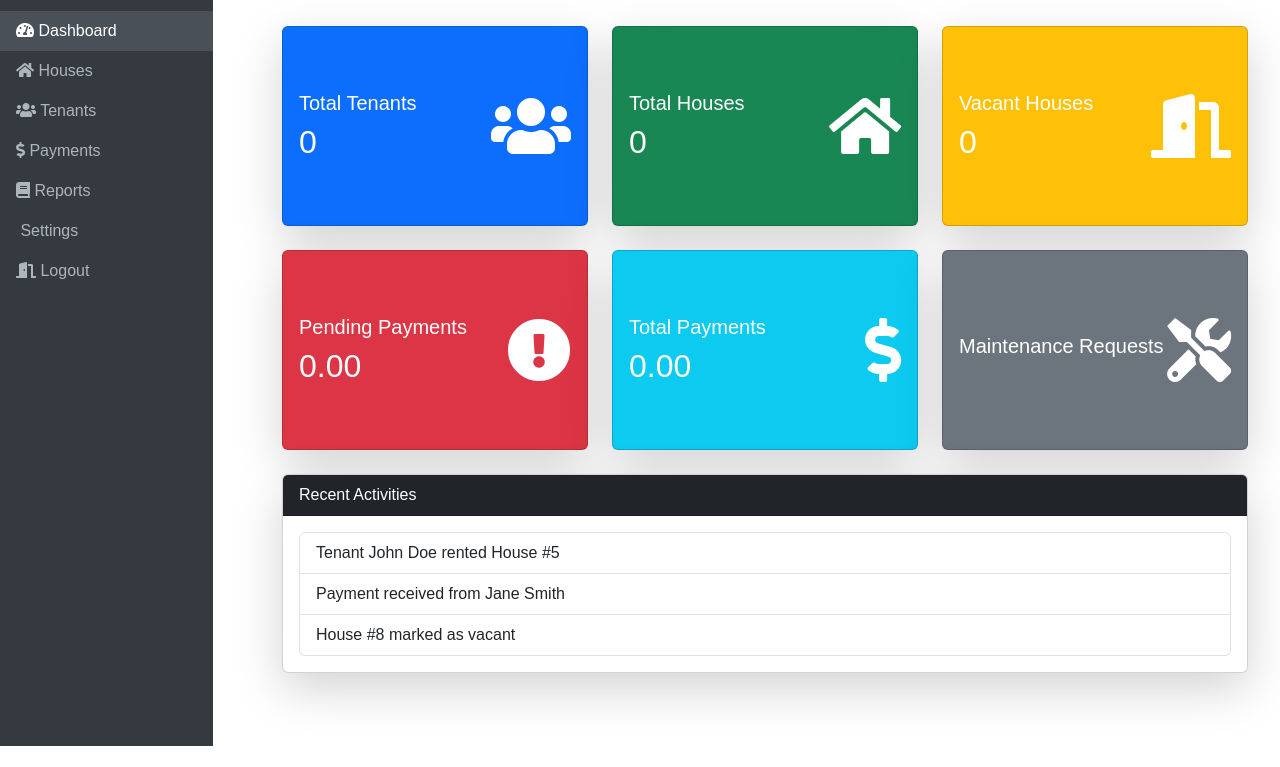
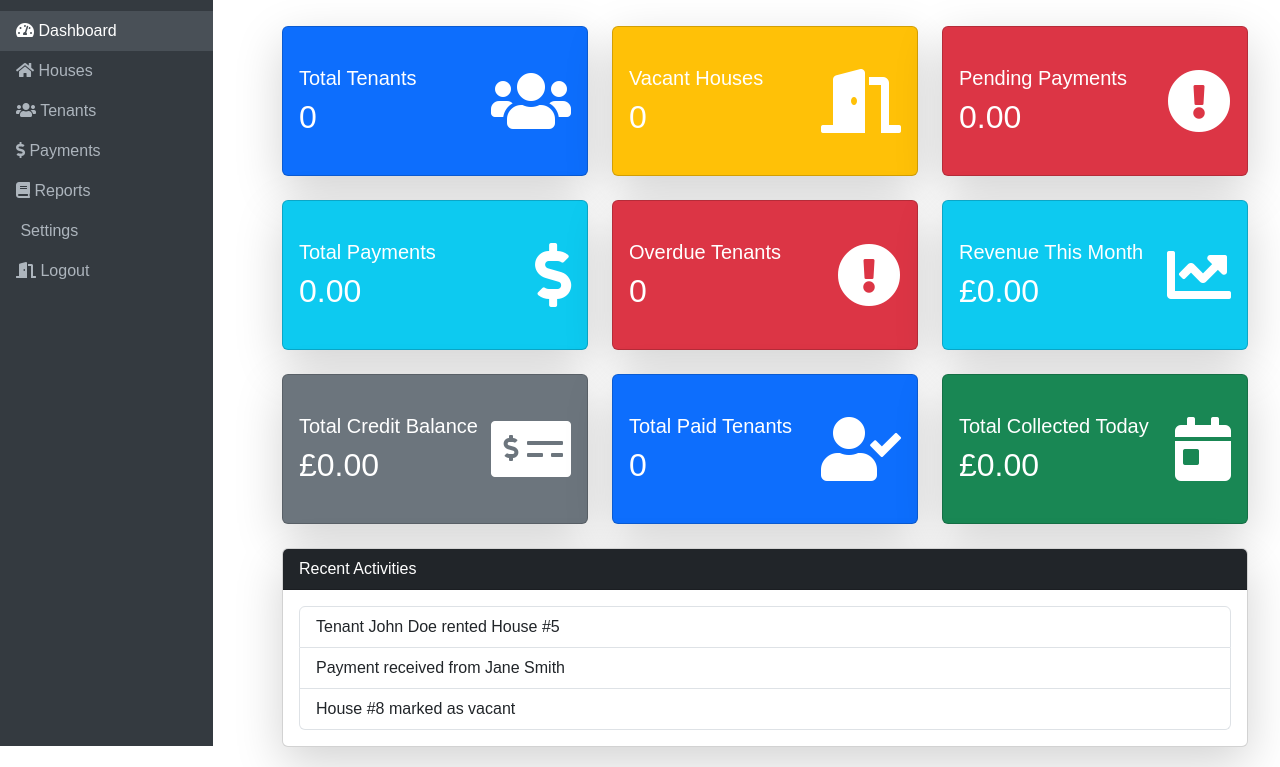
Before and after one commit to Danielkioko18/rental-system-in-django, a Django app: page /rentals/ in a window 1280 px wide. Shown: the part 54-821 px from the top of the page. Before the commit the page ends 800 px from the top, so only its background shows below. Run offline with Django 5.2, Linux system fonts and the light colour scheme; the visitor is signed in with stand-in values (Sample User, id 1); data that the repository does not hold is empty; some libraries are stand-ins or nearby versions.

Commit message:
dashboard

```diff
--- a/rentals/templates/dashboard.html
+++ b/rentals/templates/dashboard.html
@@ -3,9 +3,9 @@
 {% block content %}
 <div class="container-fluid">
     <div class="row">
-        <!-- Statistics Cards -->
+        <!-- Original Statistics Cards -->
         <div class="col-md-4 mb-4">
-            <div class="card text-white bg-primary shadow-lg" style="height: 200px;">
+            <div class="card text-white bg-primary shadow-lg" style="height: 150px;">
                 <div class="card-body d-flex align-items-center justify-content-between">
                     <div>
                         <h5 class="card-title">Total Tenants</h5>
@@ -17,19 +17,7 @@
         </div>
 
         <div class="col-md-4 mb-4">
-            <div class="card text-white bg-success shadow-lg" style="height: 200px;">
-                <div class="card-body d-flex align-items-center justify-content-between">
-                    <div>
-                        <h5 class="card-title">Total Houses</h5>
-                        <h2 class="card-text">{{ total_houses }}</h2>
-                    </div>
-                    <i class="fas fa-home fa-4x"></i>
-                </div>
-            </div>
-        </div>
-
-        <div class="col-md-4 mb-4">
-            <div class="card text-white bg-warning shadow-lg" style="height: 200px;">
+            <div class="card text-white bg-warning shadow-lg" style="height: 150px;">
                 <div class="card-body d-flex align-items-center justify-content-between">
                     <div>
                         <h5 class="card-title">Vacant Houses</h5>
@@ -41,7 +29,7 @@
         </div>
 
         <div class="col-md-4 mb-4">
-            <div class="card text-white bg-danger shadow-lg" style="height: 200px;">
+            <div class="card text-white bg-danger shadow-lg" style="height: 150px;">
                 <div class="card-body d-flex align-items-center justify-content-between">
                     <div>
                         <h5 class="card-title">Pending Payments</h5>
@@ -53,7 +41,7 @@
         </div>
 
         <div class="col-md-4 mb-4">
-            <div class="card text-white bg-info shadow-lg" style="height: 200px;">
+            <div class="card text-white bg-info shadow-lg" style="height: 150px;">
                 <div class="card-body d-flex align-items-center justify-content-between">
                     <div>
                         <h5 class="card-title">Total Payments</h5>
@@ -64,14 +52,63 @@
             </div>
         </div>
 
+        <!-- New Cards -->
         <div class="col-md-4 mb-4">
-            <div class="card text-white bg-secondary shadow-lg" style="height: 200px;">
+            <div class="card text-white bg-danger shadow-lg" style="height: 150px;">
                 <div class="card-body d-flex align-items-center justify-content-between">
                     <div>
-                        <h5 class="card-title">Maintenance Requests</h5>
-                        <h2 class="card-text">{{ maintenance_requests }}</h2>
+                        <h5 class="card-title">Overdue Tenants</h5>
+                        <h2 class="card-text">{{ overdue_tenants }}</h2>
                     </div>
-                    <i class="fas fa-tools fa-4x"></i>
+                    <i class="fas fa-exclamation-circle fa-4x"></i>
+                </div>
+            </div>
+        </div>
+
+        <div class="col-md-4 mb-4">
+            <div class="card text-white bg-info shadow-lg" style="height: 150px;">
+                <div class="card-body d-flex align-items-center justify-content-between">
+                    <div>
+                        <h5 class="card-title">Revenue This Month</h5>
+                        <h2 class="card-text">£{{ revenue_this_month }}</h2>
+                    </div>
+                    <i class="fas fa-chart-line fa-4x"></i>
+                </div>
+            </div>
+        </div>
+
+        <div class="col-md-4 mb-4">
+            <div class="card text-white bg-secondary shadow-lg" style="height: 150px;">
+                <div class="card-body d-flex align-items-center justify-content-between">
+                    <div>
+                        <h5 class="card-title">Total Credit Balance</h5>
+                        <h2 class="card-text">£{{ total_credit_balance }}</h2>
+                    </div>
+                    <i class="fas fa-money-check-alt fa-4x"></i>
+                </div>
+            </div>
+        </div>
+
+        <div class="col-md-4 mb-4">
+            <div class="card text-white bg-primary shadow-lg" style="height: 150px;">
+                <div class="card-body d-flex align-items-center justify-content-between">
+                    <div>
+                        <h5 class="card-title">Total Paid Tenants</h5>
+                        <h2 class="card-text">{{ paid_tenants }}</h2>
+                    </div>
+                    <i class="fas fa-user-check fa-4x"></i>
+                </div>
+            </div>
+        </div>
+
+        <div class="col-md-4 mb-4">
+            <div class="card text-white bg-success shadow-lg" style="height: 150px;">
+                <div class="card-body d-flex align-items-center justify-content-between">
+                    <div>
+                        <h5 class="card-title">Total Collected Today</h5>
+                        <h2 class="card-text">£{{ payments_today }}</h2>
+                    </div>
+                    <i class="fas fa-calendar-day fa-4x"></i>
                 </div>
             </div>
         </div>
--- a/rentals/views.py
+++ b/rentals/views.py
@@ -15,25 +15,23 @@ class DashboardView(LoginRequiredMixin, TemplateView):
     def get_context_data(self, **kwargs):
         context = super().get_context_data(**kwargs)
 
-        # Fetch data for statistics cards
+        # Original cards
         context['total_tenants'] = Tenant.objects.count()
         context['total_houses'] = House.objects.count()
         context['vacant_houses'] = House.objects.filter(is_occupied=False).count()
         context['pending_payments'] = Payment.objects.filter(is_overdue=True).aggregate(total=Sum('overdue_amount'))['total'] or Decimal('0.00')
         context['total_payments'] = Payment.objects.aggregate(total=Sum('amount_paid'))['total'] or Decimal('0.00')
-
-        # Recent Activities (mock data for now, replace with actual query if necessary)
-        context['recent_activities'] = [
-            "Tenant John Doe rented House #5",
-            "Payment received from Jane Smith",
-            "House #8 marked as vacant"
-        ]
-
-        # Page metadata
-        context['page_title'] = 'Dashboard'
-        context['welcome_message'] = 'Welcome to the Dashboard!'
+        context['overdue_tenants'] = Tenant.objects.filter(overdue_balance__gt=0).count()
+        context['revenue_this_month'] = Payment.objects.filter(
+            payment_date__year=date.today().year,
+            payment_date__month=date.today().month
+        ).aggregate(total=Sum('amount_paid'))['total'] or Decimal('0.00')
+        context['total_credit_balance'] = Tenant.objects.aggregate(total=Sum('credit_balance'))['total'] or Decimal('0.00')
+        context['paid_tenants'] = Tenant.objects.filter(overdue_balance=0).count()
+        context['payments_today'] = Payment.objects.filter(payment_date=date.today()).aggregate(total=Sum('amount_paid'))['total'] or Decimal('0.00')
 
         return context
+
 
 
 class HousesView(LoginRequiredMixin, TemplateView):
```
